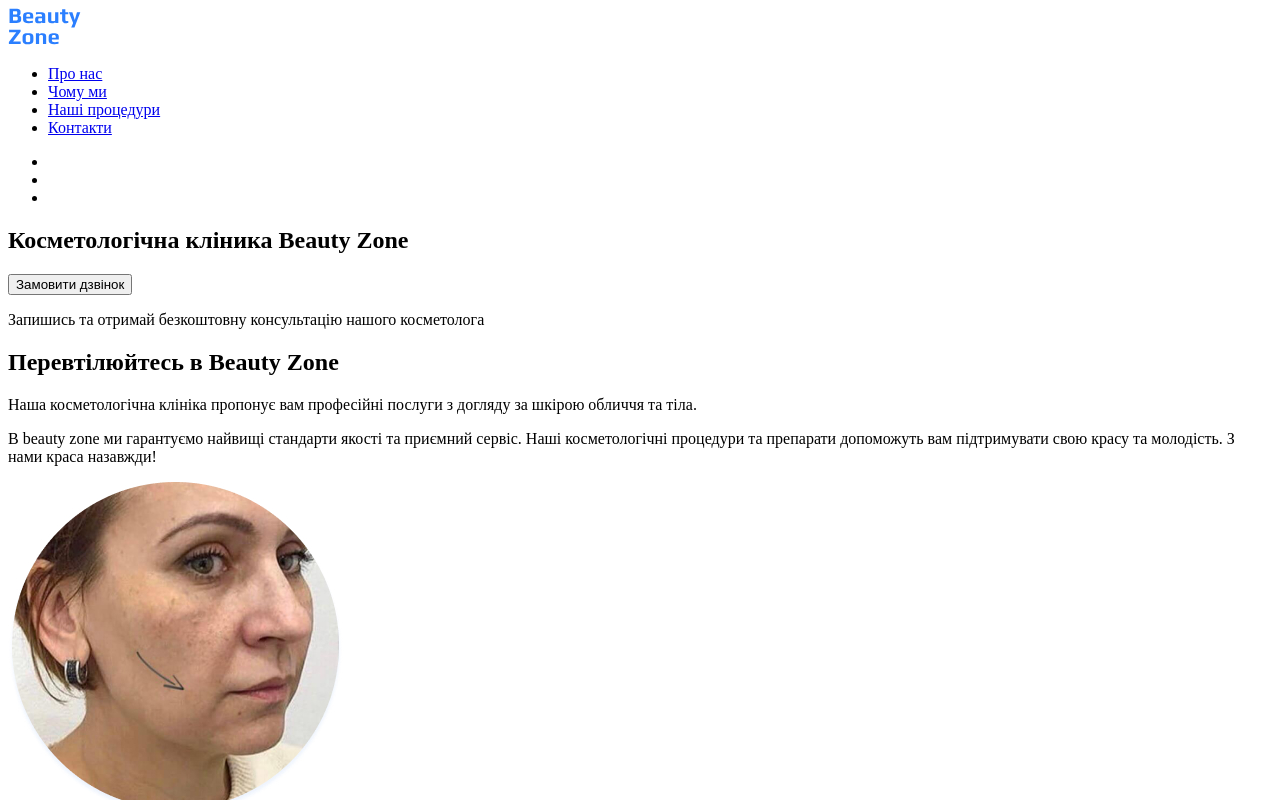
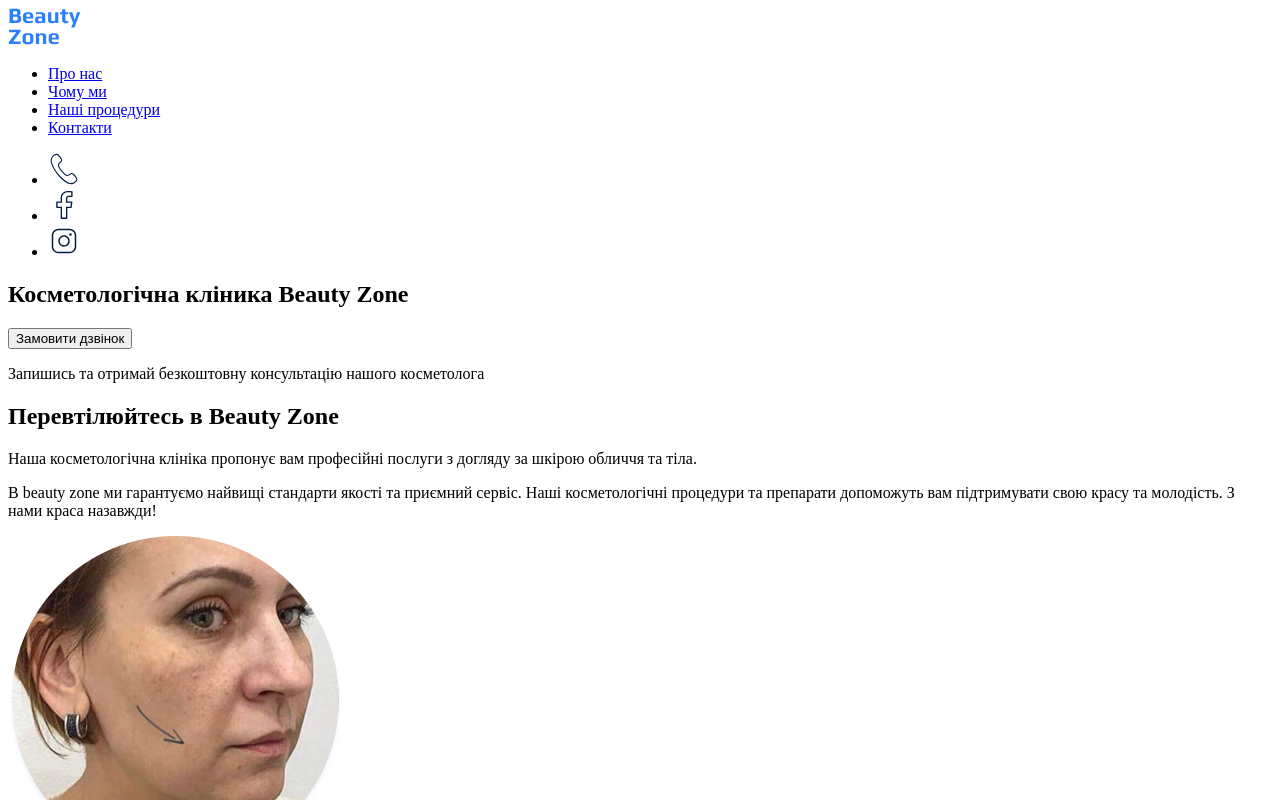
Before and after one commit to MikePky22/test_project, a plain HTML site: page index.html in a window 1280 px wide. Shown: the top 800 px of the page. Drawn offline with Linux system fonts and the light colour scheme.

Commit message:
added social media icons

```diff
--- a/index.html
+++ b/index.html
@@ -18,19 +18,25 @@
           <li><a href="#">Контакти</a></li>
         </ul>
       </nav>
+      <address>
         <ul>
           <li>
-          <a href="#"><!--call--></a>
+            <a href="tel:+380960000007"
+              ><img src="./images/telephone-icon.svg" alt="Phone Icon"
+            /></a>
           </li>
           <li>
             <a href="https://www.facebook.com/" target="_blank"
-            ><!--facebook--></a
-          >
+              ><img src="./images/facebook-icon.svg" alt="Facebook Icon"
+            /></a>
           </li>
           <li>
-          <a href="https://www.instagram.com/" target="_blank"><!--insta--></a>
+            <a href="https://www.instagram.com/" target="_blank"
+              ><img src="./images/instagram-logo.svg" alt="Instagram Icon"
+            /></a>
           </li>
         </ul>
+      </address>
       <main>
         <section>
           <h1>Косметологічна кліника Beauty Zone</h1>
@@ -139,17 +145,19 @@
               >
             </li>
             <li>
-              <a href="#"><!--call--></a>
+              <a href="tel:+380960000007"
+                ><img src="./images/telephone-icon.svg" alt="Phone Icon"
+              /></a>
             </li>
             <li>
               <a href="https://www.facebook.com/" target="_blank"
-                ><!--facebook--></a
-              >
+                ><img src="./images/facebook-icon.svg" alt="Facebook Icon"
+              /></a>
             </li>
             <li>
               <a href="https://www.instagram.com/" target="_blank"
-                ><!--insta--></a
-              >
+                ><img src="./images/instagram-logo.svg" alt="Instagram Icon"
+              /></a>
             </li>
           </ul>
         </address>
```
Also changed, not shown: images/facebook-icon.svg (added), images/instagram-logo.svg (added), images/telephone-icon.svg (added). Lines whose indentation alone changed are shown as unchanged.
